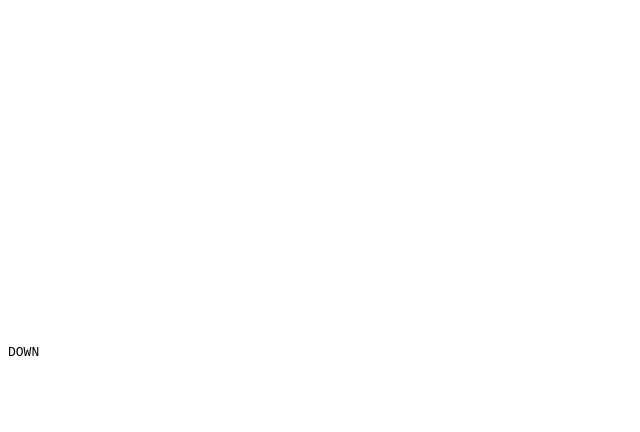
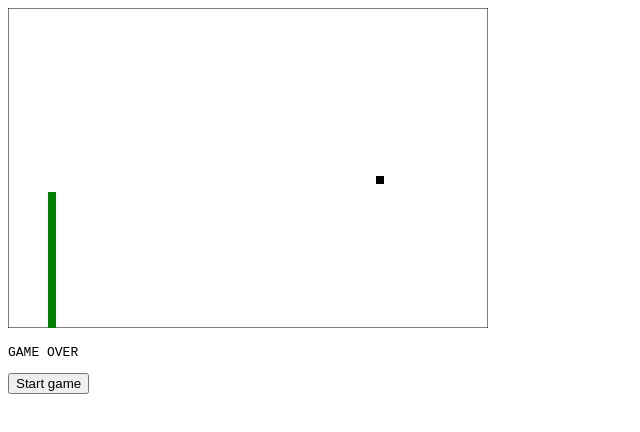
Before and after one commit to fcoury/snake.js, a website: page index.html in a window 1280 px wide. Shown: the whole page, without its empty margins (0-640 px from the left). Drawn offline with Linux system fonts and the light colour scheme.

Commit message:
Game is 100% playable

```diff
--- a/index.html
+++ b/index.html
@@ -5,6 +5,7 @@
   <body>
     <canvas id="canvas" width="480" height="320"></canvas>
     <pre id="debug"></pre>
+    <button id="button">Start game</button>
     <script src="index.js" charset="utf-8"></script>
   </body>
 </html>
--- a/index.js
+++ b/index.js
@@ -2,45 +2,29 @@
   'use strict';
 
   var canvas = document.getElementById('canvas');
+  var debug = document.getElementById('debug');
+  var btn = document.getElementById('button');
+
   var ctx = canvas.getContext('2d');
-
-  var debug = document.getElementById('debug');
-  console.log('debug', debug);
-
-  var map = [
-    //....|....1....|....2....|....3....|....4
-     'xxxxxxxxxxx                            ',
-     'x          x                           ',
-     'xxxxxxxxxxx                            ',
-     'x          x                           ',
-     'xxxxxxxxxxx                             ',
-     '                                       ',
-     '                                       ',
-     '                                       ',
-     '                                       ',
-     '                                       ',
-     '                                       ',
-     '                                       ',
-     '                                       ',
-     '                                       ',
-     '                                       '
-  ];
-
-  ctx.fillStyle = 'blue';
 
   var PIXMUL = 8;
   var UP = 0;
   var RIGHT = 1;
   var DOWN = 2;
   var LEFT = 3;
-  var MAX_X = (480-PIXMUL) / PIXMUL;
-  var MAX_Y = (320-PIXMUL) / PIXMUL;
+  var MAX_X = (480) / PIXMUL;
+  var MAX_Y = (320) / PIXMUL;
   var rightPressed = false;
   var leftPressed = false;
   var upPressed = false;
   var downPressed = false;
+  var frameCnt = 0;
+  var frameLimit = 10;
+  var snake;
+  var food;
 
-  function drawPixel(x, y) {
+  function drawPixel(x, y, color) {
+    ctx.fillStyle = color;
     ctx.fillRect(x * PIXMUL, y * PIXMUL, PIXMUL, PIXMUL);
   }
 
@@ -59,36 +43,67 @@
     }
   }
 
-  function keyUpHandler(e) {
-    if (e.keyCode == 39) {
-      rightPressed = false;
+  document.addEventListener("keydown", keyDownHandler, false);
+
+  function getRandomInt(min, max) {
+      return Math.floor(Math.random() * (max - min + 1)) + min;
+  }
+
+  function Food(snake) {
+    while (true) {
+      this.x = getRandomInt(1, MAX_X - 1);
+      this.y = getRandomInt(1, MAX_Y - 1);
+
+      if (!snake.contains(this.x, this.y)) {
+        break;
+      }
     }
-    if (e.keyCode == 37) {
-      leftPressed = false;
+
+    this.draw = function() {
+      drawPixel(this.x, this.y, 'black');
     }
-    if (e.keyCode == 38) {
-      upPressed = false;
-    }
-    if (e.keyCode == 40) {
-      downPressed = false;
+
+    this.eaten = function() {
+      return snake.contains(this.x, this.y);
     }
   }
-
-  document.addEventListener("keydown", keyDownHandler, false);
-  document.addEventListener("keyup", keyUpHandler, false);
 
   function Snake() {
     this.size = 15;
     this.direction = DOWN;
     this.active = true;
     this.pixels = [[5, 1]];
+    this.alive = true;
+    this.growBy = null;
+
+    this.contains = function(x, y) {
+      for (var i = 0; i < this.pixels.length; i++) {
+        var pix = this.pixels[i];
+        if (pix[0] == x && pix[1] == y) {
+          return true;
+        }
+      }
+
+      return false;
+    }
+
+    this.grow = function(by) {
+      this.growBy = by;
+    }
 
     this.addPixel = function(x, y) {
-      console.log('addPixel', x, y)
+      if (x < 0 || y < 0 || x >= MAX_X || y >= MAX_Y) {
+        this.alive = false;
+        return;
+      }
+      if (this.contains(x, y)) {
+        this.alive = false;
+        return;
+      }
       this.pixels.push([x, y]);
     }
 
-    this.grow = function() {
+    this.addNewPixel = function() {
       var lastPixel = this.pixels[this.pixels.length - 1];
       var x = lastPixel[0];
       var y = lastPixel[1];
@@ -105,16 +120,25 @@
       if (this.direction === LEFT) {
         this.addPixel(x - 1, y);
       }
+
+      if (this.growBy) {
+        var growBy = this.growBy;
+        this.growBy = null;
+        for (var i = 0; i < growBy; i++) {
+          this.addNewPixel();
+        }
+      }
     }
 
     this.move = function() {
-      console.log('move')
-      this.pixels.shift();
-      this.grow();
+      this.addNewPixel();
+      if (this.alive) {
+        this.pixels.shift();
+      }
     }
 
     while (this.pixels.length < this.size) {
-      this.grow();
+      this.addNewPixel();
     }
 
     this.hit = function() {
@@ -160,16 +184,17 @@
       for (var i = 0; i < this.pixels.length; i++) {
         var sx = this.pixels[i][0];
         var sy = this.pixels[i][1];
-        drawPixel(sx, sy);
+        drawPixel(sx, sy, 'green');
       }
     }
 
   }
 
-  var snake = new Snake();
-
   function draw() {
     ctx.clearRect(0, 0, canvas.width, canvas.height);
+    ctx.fillStyle = 'black';
+    ctx.strokeRect(0, 0, canvas.width, canvas.height);
+
     if (rightPressed) {
       snake.moveRight();
     }
@@ -182,18 +207,43 @@
     if (downPressed) {
       snake.moveDown();
     }
+
+    if (!food) {
+      snake.grow(2);
+      food = new Food(snake);
+    }
+
+    food.draw();
     snake.draw();
-    if (i === 10) {
+
+    if (food.eaten()) {
+      food = undefined;
+      snake.grow(2);
+      frameLimit -= 1;
+    }
+
+    if (!snake.alive) {
+      debug.innerHTML = 'GAME OVER';
+      return;
+    }
+
+    if (frameCnt === frameLimit) {
       snake.move();
-      i = 0;
+      frameCnt = 0;
     }
-    i++;
-    // snake.grow();
-    debug.innerHTML = snake.textDir();
+    frameCnt++;
+    debug.innerHTML = snake.textDir() + ' / ' + snake.pixels.length;
     setTimeout(draw, 10);
   }
 
-  var i = 0;
-  draw();
+  function startGame() {
+    console.log('start game');
+    snake = new Snake();
+    draw();
+  }
+
+  btn.onclick = startGame;
+
+  startGame();
 
 })()
```
